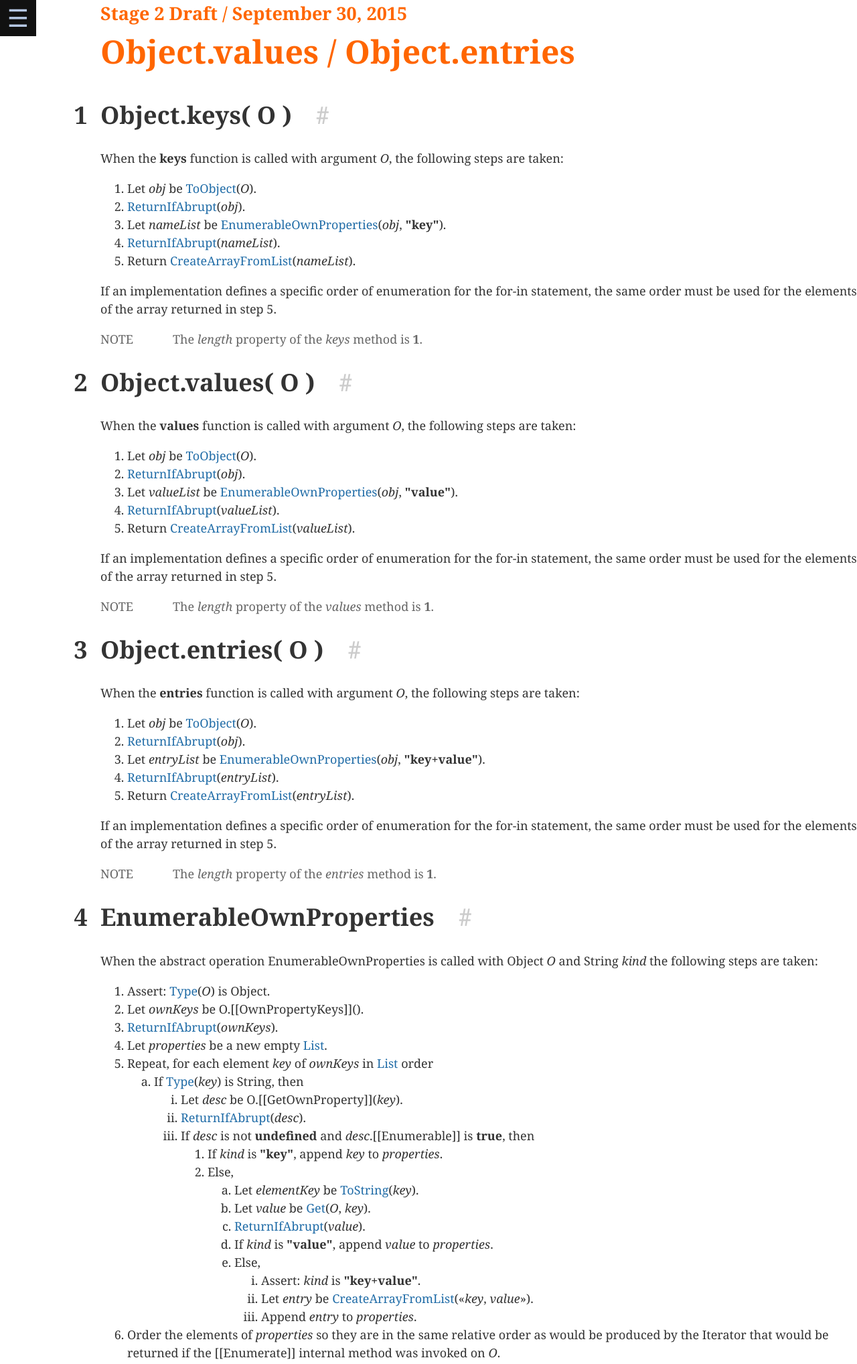
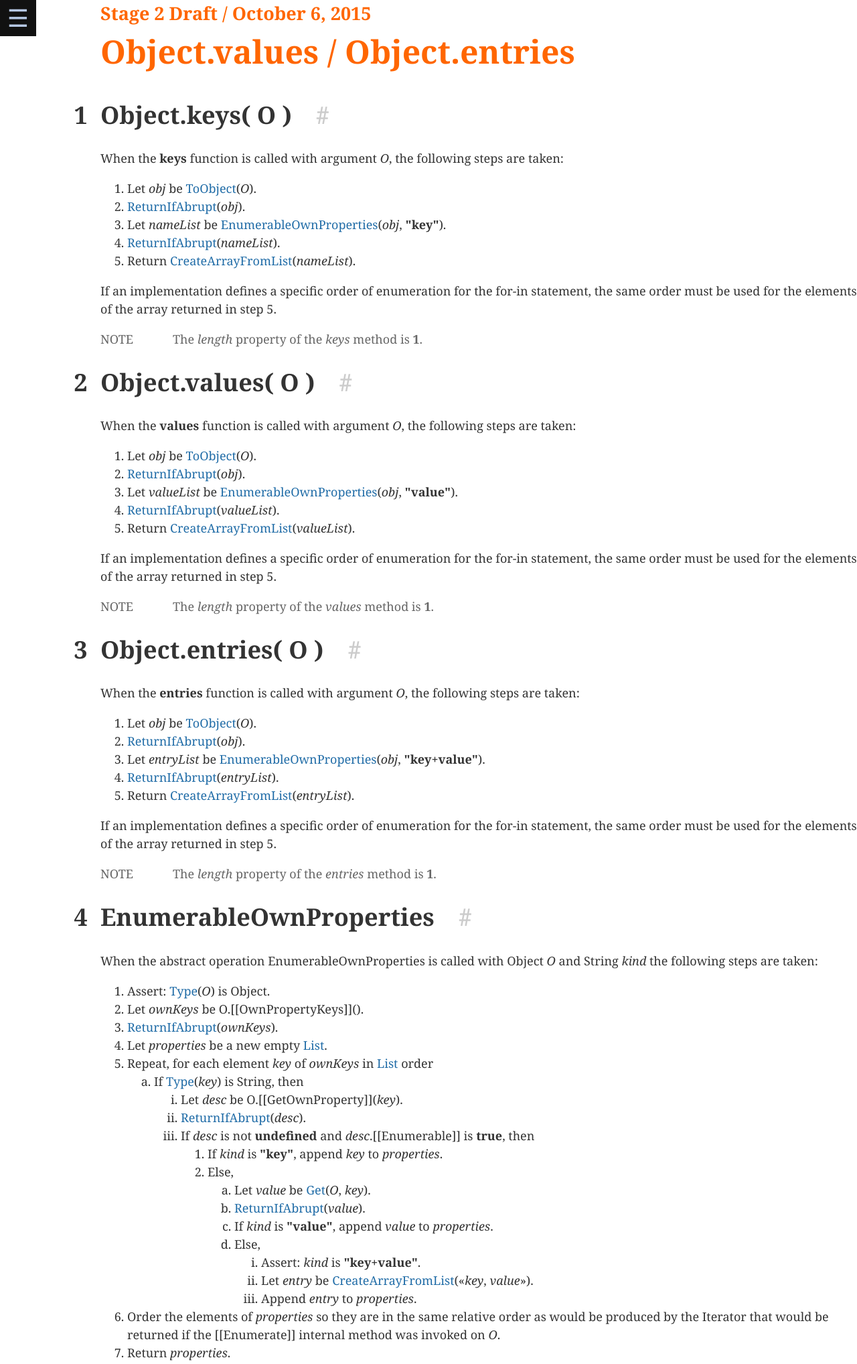
Before and after one commit to tc39/proposal-object-values-entries, a website: page index.html in a window 1280 px wide. Shown: the top 2036 px of the page at 67% size. Drawn offline with nearby package versions, Linux system fonts and the light colour scheme.

Commit message:
Removing unnecessary spec step.
Per https://github.com/ljharb/proposal-object-values-entries/issues/5#issue-109854873

```diff
--- a/index.html
+++ b/index.html
@@ -21,7 +21,7 @@
 			</ol>
 		</div>
 	</div>
-	<h1 class="version">Stage 2 Draft / September 30, 2015</h1>
+	<h1 class="version">Stage 2 Draft / October 6, 2015</h1>
 	<h1 class="title">Object.values / Object.entries</h1>
 	<emu-clause id="Object.keys">
 		<h1><span class="secnum">1</span>Object.keys( O )<span class="utils"><span class="anchor"><a href="#Object.keys">#</a></span></span></h1>
@@ -108,7 +108,6 @@
 											<emu-val>"key"</emu-val>, append <var>key</var> to <var>properties</var>.</li>
 										<li>Else,
 											<ol>
-												<li>Let <var>elementKey</var> be <a href="http://www.ecma-international.org/ecma-262/6.0/index.html#sec-tostring">ToString</a>(<var>key</var>).</li>
 												<li>Let <var>value</var> be <a href="http://www.ecma-international.org/ecma-262/6.0/index.html#sec-get-o-p">Get</a>(<var>O</var>, <var>key</var>).</li>
 												<li><a href="http://www.ecma-international.org/ecma-262/6.0/index.html#sec-returnifabrupt">ReturnIfAbrupt</a>(<var>value</var>).</li>
 												<li>If <var>kind</var> is
```
Also changed, not shown: spec.md (+0 -1 lines), 1 other file.
